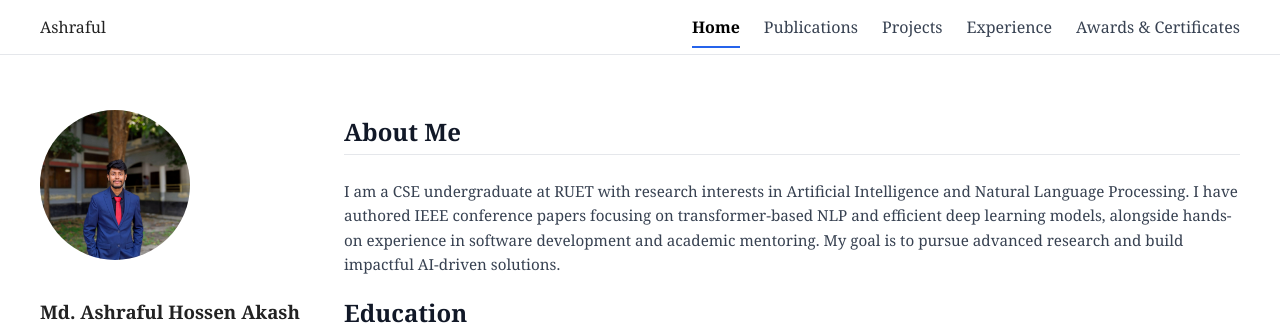
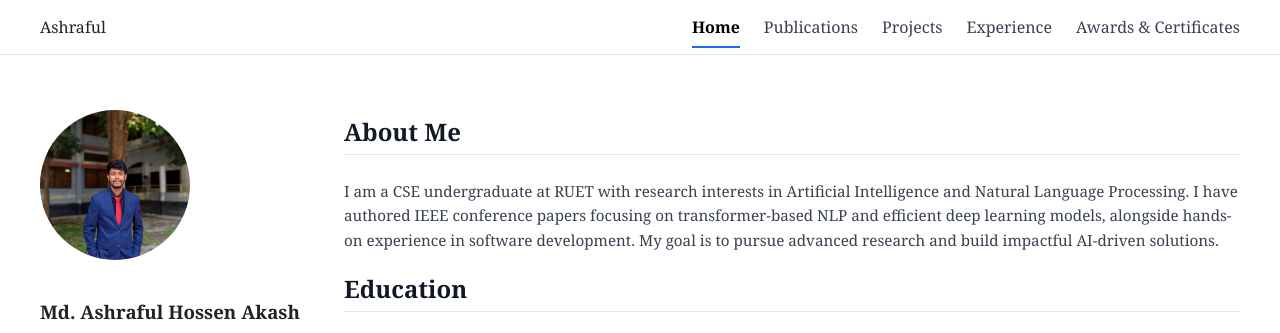
Before and after one commit to ashraful-akash/portfolio, a plain HTML site: page index.html in a window 1280 px wide. Shown: the top 333 px of the page. Drawn offline with Linux system fonts and the light colour scheme.

Commit message:
Update index.html

```diff
--- a/index.html
+++ b/index.html
@@ -82,7 +82,7 @@
     <div id="home" class="section active">
       <h2>About Me</h2>
       <p>
-        I am a CSE undergraduate at RUET with research interests in Artificial Intelligence and Natural Language Processing. I have authored IEEE conference papers focusing on transformer-based NLP and efficient deep learning models, alongside hands-on experience in software development and academic mentoring. My goal is to pursue advanced research and build impactful AI-driven solutions.
+        I am a CSE undergraduate at RUET with research interests in Artificial Intelligence and Natural Language Processing. I have authored IEEE conference papers focusing on transformer-based NLP and efficient deep learning models, alongside hands-on experience in software development. My goal is to pursue advanced research and build impactful AI-driven solutions.
       </p>
 
       <section class="education">
```
